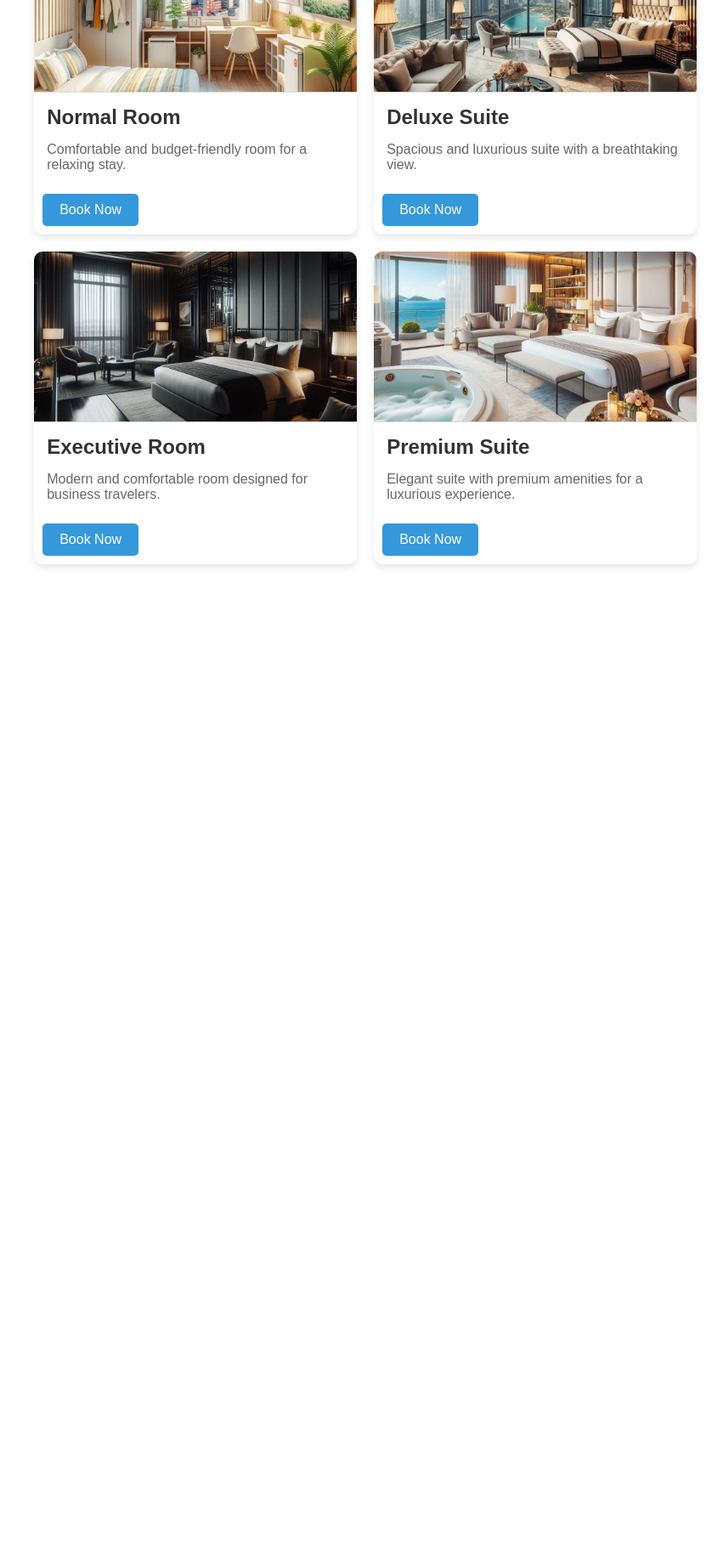
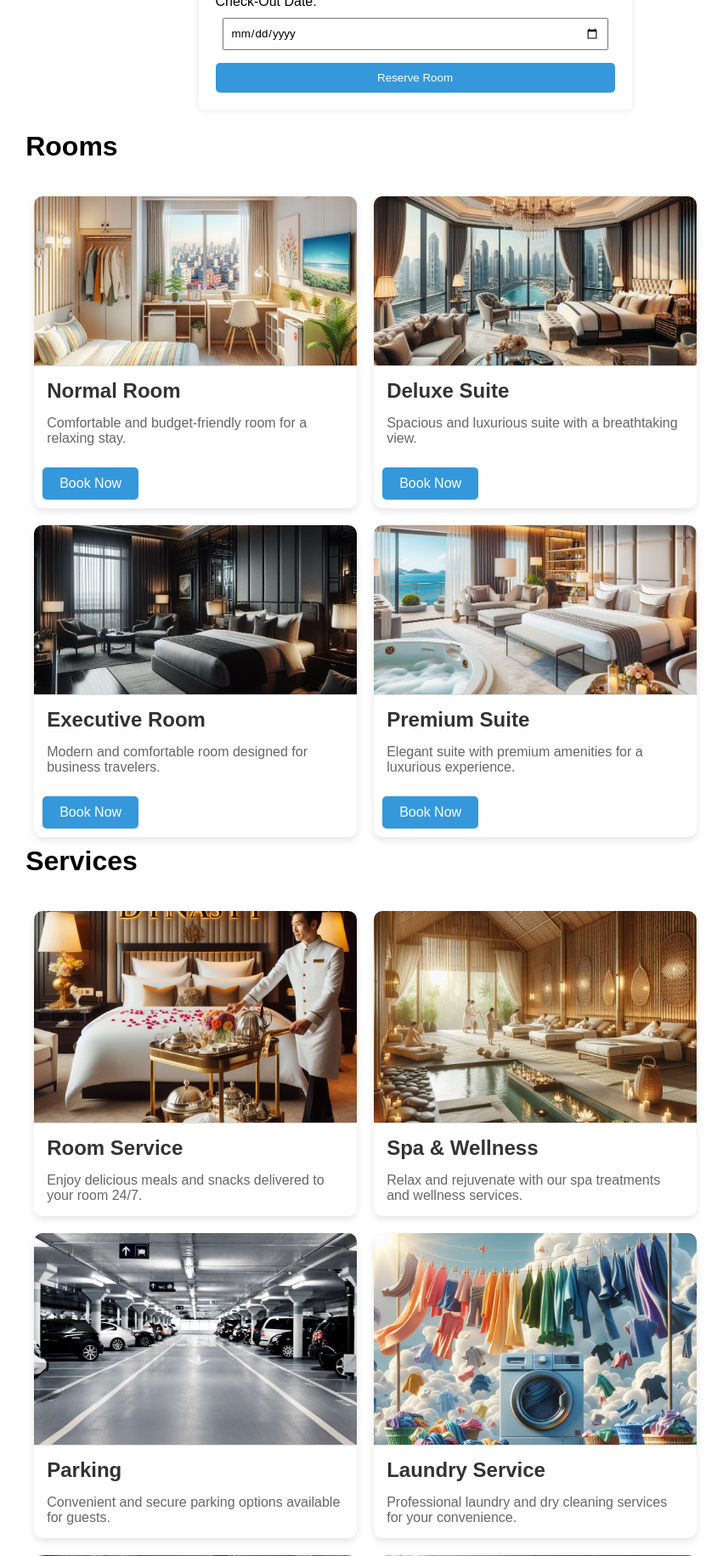
Before and after one commit to Prashon-10/hbms, a PHP site: page / in a window 1280 px wide; the page is wider, and only the part inside the window is pictured. Shown: the part 750-2581 px from the top of that part at 85% size, without its empty margins (223-1074 px from the left). Before the commit the page ends 1418 px from the top of that part, so only its background shows below. Run offline with PHP 8.4, Linux system fonts and the light colour scheme.

Commit message:
new commit

```diff
--- a/config/connection.php
+++ b/config/connection.php
@@ -1,18 +1,14 @@
 <?php
-// Database configuration
+
 $host = 'localhost';
 $username = 'root';
 $password = '';
-$database = 'hotelbooking';
 
-// Create a new mysqli instance
-$mysqli = new mysqli($host, $username, $password, $database);
+$mysqli = new mysqli($host, $username, $password);
 
-// Check connection
 if ($mysqli->connect_error) {
     die('Connection failed: ' . $mysqli->connect_error);
 }
+return $mysqli;
 
-// Connection successful
-echo 'Connected to the database successfully!';
 ?>
--- a/includes/footer.php
+++ b/includes/footer.php
@@ -1,3 +1,32 @@
+<!DOCTYPE html>
+<html lang="en">
+
+<head>
+    <link rel="stylesheet" href="./style/footer.css">
+</head>
+
+<!-- Footer Section -->
 <footer>
-    <p>&copy; 2021, All rights reserved by <a href="https://www.instagram.com/prashon10" target="_blank">Prashon Gautam</a></p>
+    <div class="footer-content">
+        <div class="footer-logo">
+            <h1>Hotel Dynasty</h1>
+            <p>Your Home Away From Home</p>
+        </div>
+
+        <div class="footer-links">
+            <ul>
+                <li><a href="#">Home</a></li>
+                <li><a href="#">Rooms</a></li>
+                <li><a href="#">Services</a></li>
+                <li><a href="#">Contact</a></li>
+            </ul>
+        </div>
+
+    <div class="footer-bottom">
+        <p>&copy; 2024 Hotel Dynasty. All rights reserved.</p>
+    </div>
 </footer>
+
+</body>
+
+</html>
--- a/index.php
+++ b/index.php
@@ -18,8 +18,67 @@
 </div>
 
 <div class="main-contents">
+
+    <div class="reservation-container">
+        <h1>Room Reservation</h1>
+
+        <?php
+
+        $mysqli = include_once "./config/connection.php";
+
+        if ($_SERVER["REQUEST_METHOD"] == "POST" && isset($_POST['check-in-date']) && isset($_POST['check-out-date'])) {
+            $checkInDate = validateAndSanitizeDate($_POST['check-in-date']);
+            $checkOutDate = validateAndSanitizeDate($_POST['check-out-date']);
+
+            if ($checkInDate && $checkOutDate) {
+                $insertQuery = "INSERT INTO reservations (check_in_date, check_out_date) VALUES ('$checkInDate', '$checkOutDate')";
+
+                if ($mysqli->query($insertQuery) === TRUE) {
+                    echo 'Room reserved successfully!<br>';
+                } else {
+                    echo 'Error reserving room: ' . $mysqli->error . '<br>';
+                }
+            } else {
+                echo 'Invalid date format!<br>';
+            }
+        }
+
+        $mysqli->close();
+
+        function validateAndSanitizeDate($date)
+        {
+            $sanitizedDate = filter_var($date, FILTER_SANITIZE_STRING);
+
+            // Validate date format (YYYY-MM-DD)
+            $dateRegex = "/^\d{4}-\d{2}-\d{2}$/";
+            if (preg_match($dateRegex, $sanitizedDate)) {
+                return $sanitizedDate;
+            } else {
+                return false;
+            }
+        }
+
+        ?>
+
+        <!DOCTYPE html>
+        <html lang="en">
+
+        </html>
+
+
+        <form id="reservation-form" method="post" action="">
+            <label for="check-in-date">Check-In Date:</label>
+            <input type="date" id="check-in-date" name="check-in-date" required>
+
+            <label for="check-out-date">Check-Out Date:</label>
+            <input type="date" id="check-out-date" name="check-out-date" required>
+
+            <button type="submit">Reserve Room</button>
+        </form>
+    </div>
+
     <h1 id="hotel-ticket">Rooms</h1>
-    <div class="cards-services">
+    <div class="cards-room">
 
         <div class="card">
             <img src="./images/room-types/normal.jpg" alt="Normal">
@@ -52,4 +111,45 @@
 
     </div>
 
-</div
+    <h1 id="services">Services</h1>
+    <div class="cards-services">
+
+        <div class="serviceCard">
+            <img src="./images/services/RoomService.jpg" alt="Normal">
+            <h2>Room Service</h2>
+            <p>Enjoy delicious meals and snacks delivered to your room 24/7.</p>
+        </div>
+
+        <div class="serviceCard">
+            <img src="./images/services/Spa.jpg" alt="Deluxe">
+            <h2>Spa & Wellness</h2>
+            <p>Relax and rejuvenate with our spa treatments and wellness services.</p>
+        </div>
+
+        <div class="serviceCard">
+            <img src="./images/services/Parking.jpg" alt="">
+            <h2>Parking</h2>
+            <p>Convenient and secure parking options available for guests.</p>
+        </div>
+
+        <div class="serviceCard">
+            <img src="./images/services/Laundry.jpg" alt="">
+            <h2>Laundry Service</h2>
+            <p>Professional laundry and dry cleaning services for your convenience.</p>
+        </div>
+
+        <div class="serviceCard">
+            <img src="./images/services/Gym.jpg" alt="">
+            <h2>Gym Access</h2>
+            <p>Stay fit and healthy with our state-of-the-art fitness center.</p>
+        </div>
+
+        <div class="serviceCard">
+            <img src="./images/services/confRoom.jpg" alt="">
+            <h2>Conference Room Booking</h2>
+            <p>Host your meetings and events with our well-equipped conference rooms. Book in advance.</p>
+        </div>
+
+
+    </div>
+    <?php include_once "includes/footer.php" ?>
--- /dev/null
+++ b/rooms.php
@@ -0,0 +1,5 @@
+<head>
+    <title>HotelDynasty - Rooms</title>
+</head>
+
+<?php include_once "includes/header.php" ?>
--- /dev/null
+++ b/style/footer.css
@@ -0,0 +1,57 @@
+* {
+    margin: 0;
+    padding: 0;
+    box-sizing: border-box;
+}
+
+body {
+    font-family: "Poppins", "Helvetica Neue";
+}
+
+footer {
+    margin-top: 20px;
+    background-color: #d3cece;
+    color: #161515;
+    padding: 30px 0;
+    width: 100%;
+    position: absolute;
+    right: 194px;
+    border-radius: 10px 10px 0 0;
+}
+
+.footer-content {
+    max-width: 1200px;
+    margin: 0 auto;
+    display: flex;
+    justify-content: space-between;
+    align-items: center;
+    padding: 0 20px;
+}
+
+.footer-logo h1,
+.footer-logo p {
+    margin: 0;
+}
+
+.footer-links ul {
+    list-style: none;
+    margin: 0;
+    padding: 0;
+}
+
+.footer-links li {
+    display: inline;
+    margin-right: 20px;
+}
+
+.footer-links a {
+    text-decoration: none;
+    color: #3c3c3c;
+    font-size: 16px;
+}
+
+.footer-bottom {
+    text-align: center;
+    padding-top: 10px;
+    border-top: 1px solid #555;
+}
--- a/style/index.css
+++ b/style/index.css
@@ -210,14 +210,8 @@ nav a:hover {
   cursor: default;
 }
 
-* {
-  font-family: "poppins", sans-serif;
-  padding: 0;
-  margin: 0;
-}
-
-/* Cards Styles */
-.cards-services {
+/* Hotel Card Styles */
+.cards-room {
   display: flex;
   justify-content: flex-start;
   flex-wrap: wrap;
@@ -264,5 +258,91 @@ nav a:hover {
 }
 
 .card:hover {
+  transform: scale(0.9);
+}
+
+/* reservation  */
+.reservation-container {
+  max-width: 510px;
+  margin: 25px 20%;
+  background-color: #fff;
+  padding: 20px;
+  border-radius: 5px;
+  box-shadow: 0 0 10px rgba(0, 0, 0, 0.1);
+  text-align: center;
+
+}
+
+label {
+  display: block;
+  margin-bottom: 10px;
+  text-align: left;
+
+}
+
+input {
+  width: calc(100% - 16px);
+
+  padding: 8px;
+  margin-bottom: 15px;
+  box-sizing: border-box;
+}
+
+button {
+  background-color: #3498db;
+  color: #fff;
+  padding: 10px 15px;
+  border: none;
+  border-radius: 5px;
+  cursor: pointer;
+  width: 100%;
+}
+
+button:hover {
+  background-color: #057dcc;
+}
+
+/* Service Section */
+#services {
+  cursor: default;
+}
+
+.cards-services {
+  display: flex;
+  justify-content: flex-start;
+  flex-wrap: wrap;
+  margin-top: 30px;
+}
+
+.serviceCard {
+  width: 380px;
+  margin: 10px;
+  border-radius: 10px;
+  overflow: hidden;
+  box-shadow: 0 4px 8px rgba(0, 0, 0, 0.1);
+  background-color: #fff;
+  transition: transform 0.3s ease-in-out;
+}
+
+.serviceCard img {
+  width: 100%;
+  height: 250px;
+  object-fit: cover;
+  border-bottom: 1px solid #ddd;
+}
+
+.serviceCard h2 {
+  padding: 15px;
+  font-size: 1.5em;
+  color: #333;
+  cursor: default;
+}
+
+.serviceCard p {
+  padding: 0 15px 15px 15px;
+  color: #666;
+}
+
+.serviceCard:hover {
   transform: scale(1.05);
 }
```
Also changed, not shown: js/reg-log.js (+19 -0 lines), login.php (+13 -0 lines), process.php (+40 -44 lines), style/reg-log.css (+17 -0 lines), images/services/Gym.jpg (added), images/services/Laundry.jpg (added), images/services/Parking.jpg (added), images/services/Room-Service.jpg (added), images/services/RoomService.jpg (added), images/services/Spa.jpg (added), images/services/confRoom.jpg (added).
